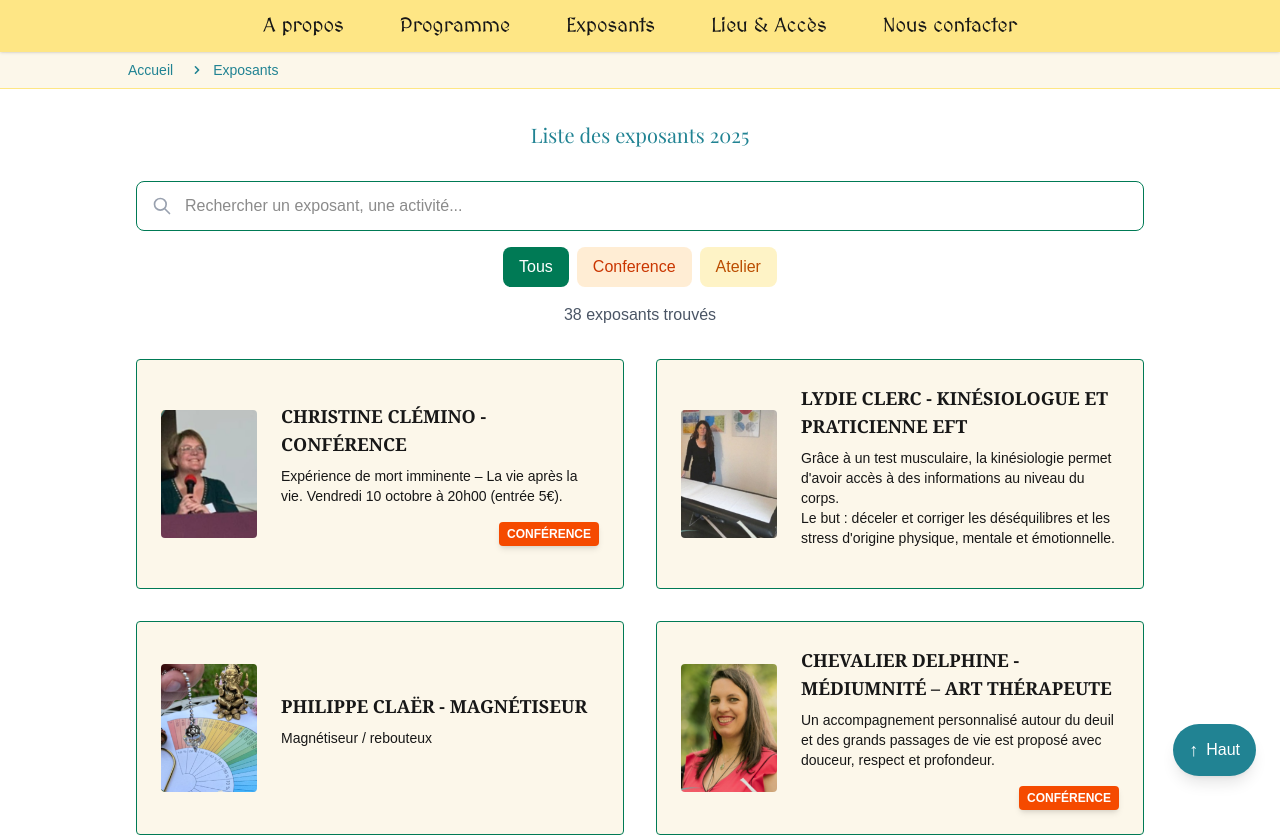
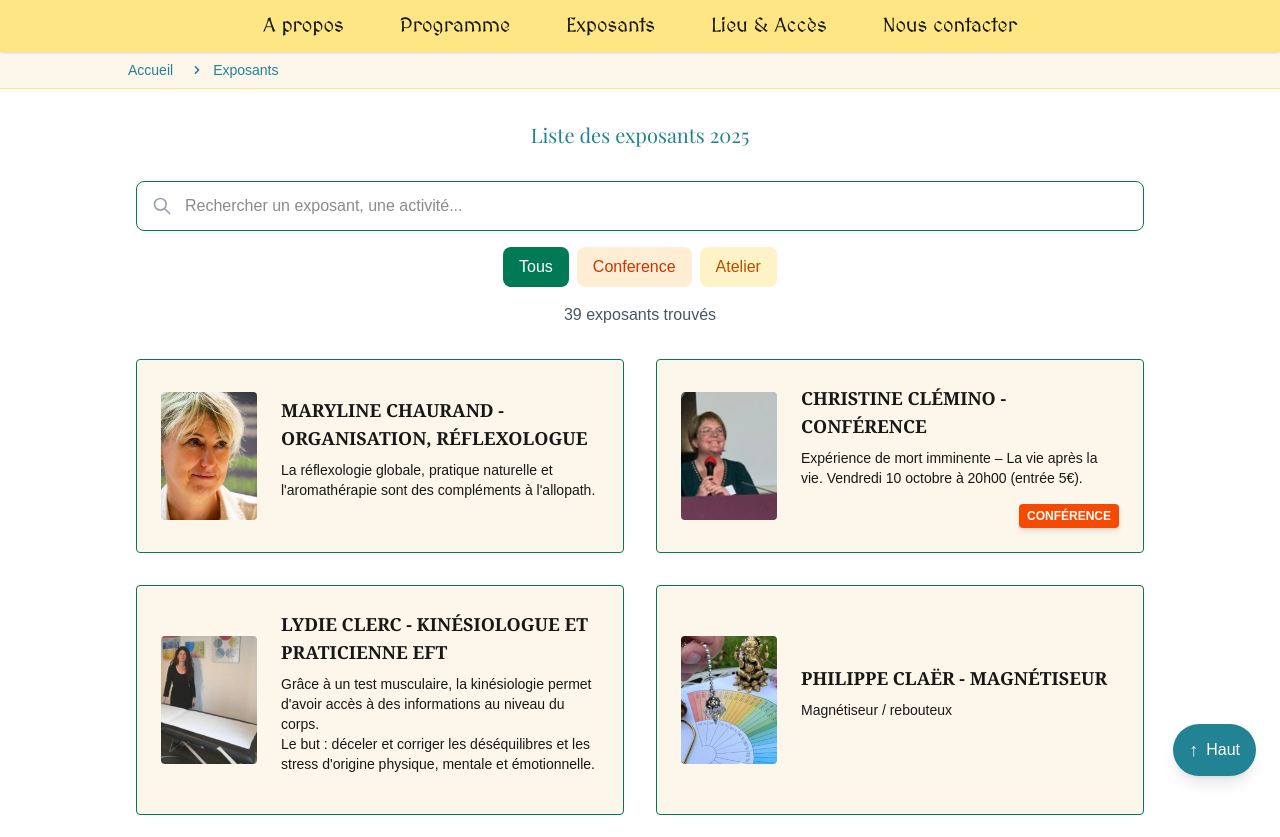
Before and after one commit to takako916/salon-etre, a Next.js app: page /exposants in a window 1280 px wide. Shown: the top 837 px of the page. Built offline with nearby package versions, Linux system fonts and the light colour scheme; a web font is replaced by a local one.

Commit message:
add marylinechaurand  Changes to be committed: 	new file:   public/images/exposants/marylinechaurand.jpg 	modified:   src/app/exposants/page.tsx

```diff
--- a/src/app/exposants/page.tsx
+++ b/src/app/exposants/page.tsx
@@ -5,6 +5,14 @@ import ScrollToTop from '@/components/ScrollToTop';
 import { useState, useMemo } from 'react';
 
 const exposants = [
+  {
+    "name": "MARYLINE CHAURAND",
+    "activity": "ORGANISATION, RÉFLEXOLOGUE",
+    "description": "La réflexologie globale, pratique naturelle et l'aromathérapie sont des compléments à l'allopath.",
+    "imageUrl": "/images/exposants/marylinechaurand.jpg",
+    "conference": false,
+    "atelier": false
+  },
   {
     "name": "CHRISTINE CLÉMINO",
     "activity": "CONFÉRENCE",
```
Also changed, not shown: public/images/exposants/marylinechaurand.jpg (added).
